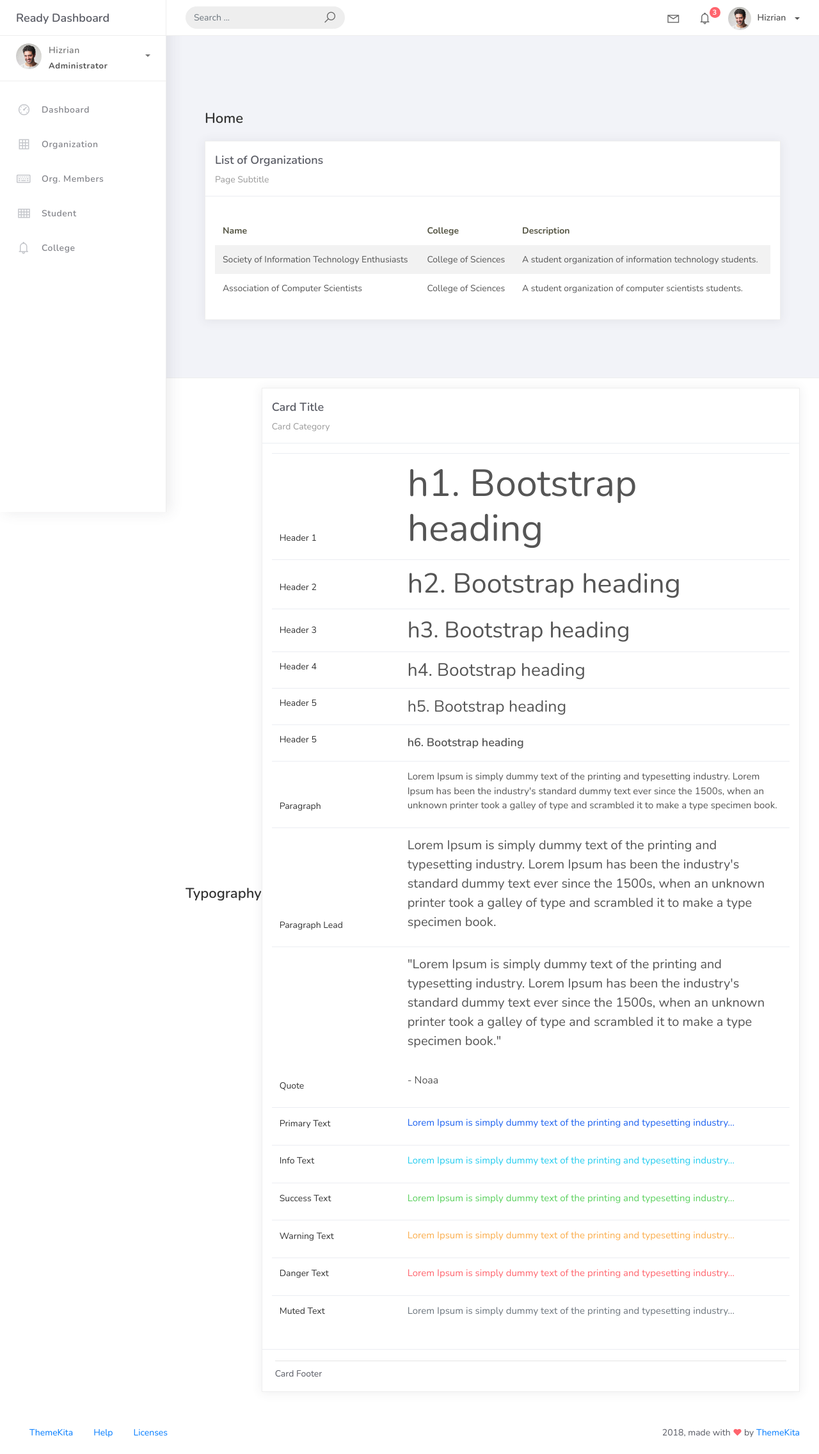
After one commit to NexieMadia23/PSUSphere, a Django app: page /organization_list/ in a window 1280 px wide. The commit adds this page. Shown: the whole page at 64% size. Run offline with Django 5.2, Linux system fonts and the light colour scheme; data comes from the database, SQL or seed files in the repository; some libraries are stand-ins or nearby versions.

Commit message:
Organization Menu is working

```diff
--- a/projectsite/projectsite/urls.py
+++ b/projectsite/projectsite/urls.py
@@ -17,10 +17,11 @@ Including another URLconf
 from django.contrib import admin
 from django.urls import path
 
-from studentorg.views import HomePageView
+from studentorg.views import HomePageView, OrganizationList
 from studentorg import views
 
 urlpatterns = [
     path("admin/", admin.site.urls),
     path('', views.HomePageView.as_view(), name='home'),
+    path('organization_list/', OrganizationList.as_view(), name='organization-list'),
 ]
--- a/projectsite/studentorg/views.py
+++ b/projectsite/studentorg/views.py
@@ -8,3 +8,9 @@ class HomePageView(ListView):
     model = Organization
     context_object_name = 'home'
     template_name = "home.html"
+
+class OrganizationList(ListView):
+    model = Organization
+    context_object_name = 'organization'
+    template_name = 'org_list.html'
+    paginate_by = 5
--- a/projectsite/templates/base.html
+++ b/projectsite/templates/base.html
@@ -80,7 +80,7 @@
 										</a>
 										<a href="#">
 											<div class="notif-img">
-												<img src="assets/img/profile2.jpg" alt="Img Profile">
+											<img src="{% static 'img/profile2.jpg' %}" alt="Img Profile">
 											</div>
 											<div class="notif-content">
 												<span class="block">
@@ -106,7 +106,7 @@
 							</ul>
 						</li>
 						<li class="nav-item dropdown">
-							<a class="dropdown-toggle profile-pic" data-toggle="dropdown" href="#" aria-expanded="false"> <img src="assets/img/profile.jpg" alt="user-img" width="36" class="img-circle"><span >Hizrian</span></span> </a>
+							<a class="dropdown-toggle profile-pic" data-toggle="dropdown" href="#" aria-expanded="false"> <img src="{% static 'img/profile.jpg' %}" alt="user-img" width="36" class="img-circle"><span >Hizrian</span></span> </a>
 							<ul class="dropdown-menu dropdown-user">
 								<li>
 									<div class="user-box">
@@ -172,40 +172,49 @@
 							<a href="index.html">
 								<i class="la la-dashboard"></i>
 								<p>Dashboard</p>
-
 							</a>
 						</li>
 						<li class="nav-item">
-							<a href="components.html">
-								<i class="la la-table"></i>
-							</a>
+                        <a href="{% url 'organization-list' %}">
+                        <i class="la la-table"></i>
                             <p>Organization</p>
-						</li>
+                         </a>
+                        </li>
 						<li class="nav-item">
 							<a href="forms.html">
 								<i class="la la-keyboard-o"></i>
+                                 <p>Org. Members</p>
 							</a>
-                            <p>Org. Members</p>
+
 						</li>
 						<li class="nav-item">
 							<a href="tables.html">
 								<i class="la la-th"></i>
+                                <p>Student</p>
 							</a>
-                            <p>Student</p>
+
 						</li>
 						<li class="nav-item">
 							<a href="notifications.html">
 								<i class="la la-bell"></i>
+                                 <p>College</p>
 							</a>
-                            <p>College</p>
+
 						</li>
 
 					</ul>
 				</div>
 			</div>
 			<div class="main-panel">
-				<div class="content">
-					<div class="container-fluid">
+                <div class="content">
+                    <div class="container-fluid">
+
+                        {% block content %}
+                        {% endblock content %}
+                    </div>
+                </div>
+                <footer class="footer">
+                    <div class="container-fluid">
 						<h4 class="page-title">Typography</h4>
 						<div class="row">
 							<div class="col-md-12">
--- /dev/null
+++ b/projectsite/templates/org_list.html
@@ -0,0 +1,40 @@
+{% extends 'base.html' %}
+{% load static %}
+{% block content %}
+<div class="content">
+  <div class="container-fluid">
+    <h4 class="page-title">Home</h4>
+    <div class="row">
+      <div class="col-md-12">
+        <div class="card">
+          <div class="card-header">
+            <div class="card-title">List of Organizations</div>
+            <div class="card-category">Page Subtitle</div>
+          </div>
+          <div class="card-body">
+            <table class="table table-striped mt-3">
+              <thead>
+                <tr>
+                  <th scope="col">Name</th>
+                  <th scope="col">College</th>
+                  <th scope="col">Description</th>
+                </tr>
+              </thead>
+              <tbody>
+                {% for object in object_list %}
+                <tr>
+                  <td>{{ object.name }}</td>
+                  <td>{{ object.college }}</td>
+                  <td>{{ object.description }}</td>
+                </tr>
+                {% endfor %}
+              </tbody>
+            </table>
+            {% include 'includes/pagination.html' %}
+          </div>
+        </div>
+      </div>
+    </div>
+  </div>
+</div>
+{% endblock %}
```
Also changed, not shown: projectsite/templates/includes/forms.html (renamed from projectsite/templates/includes/form.html).
